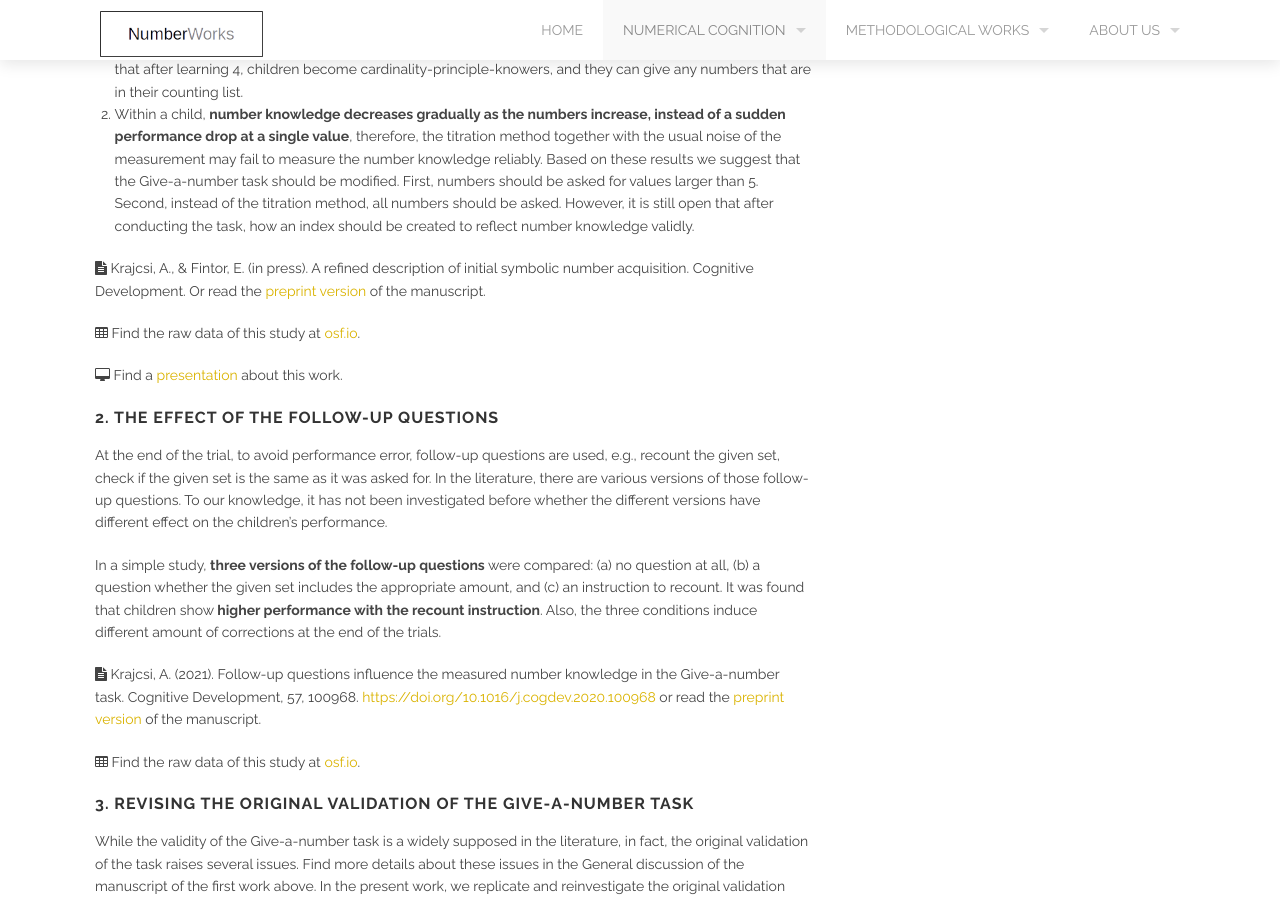
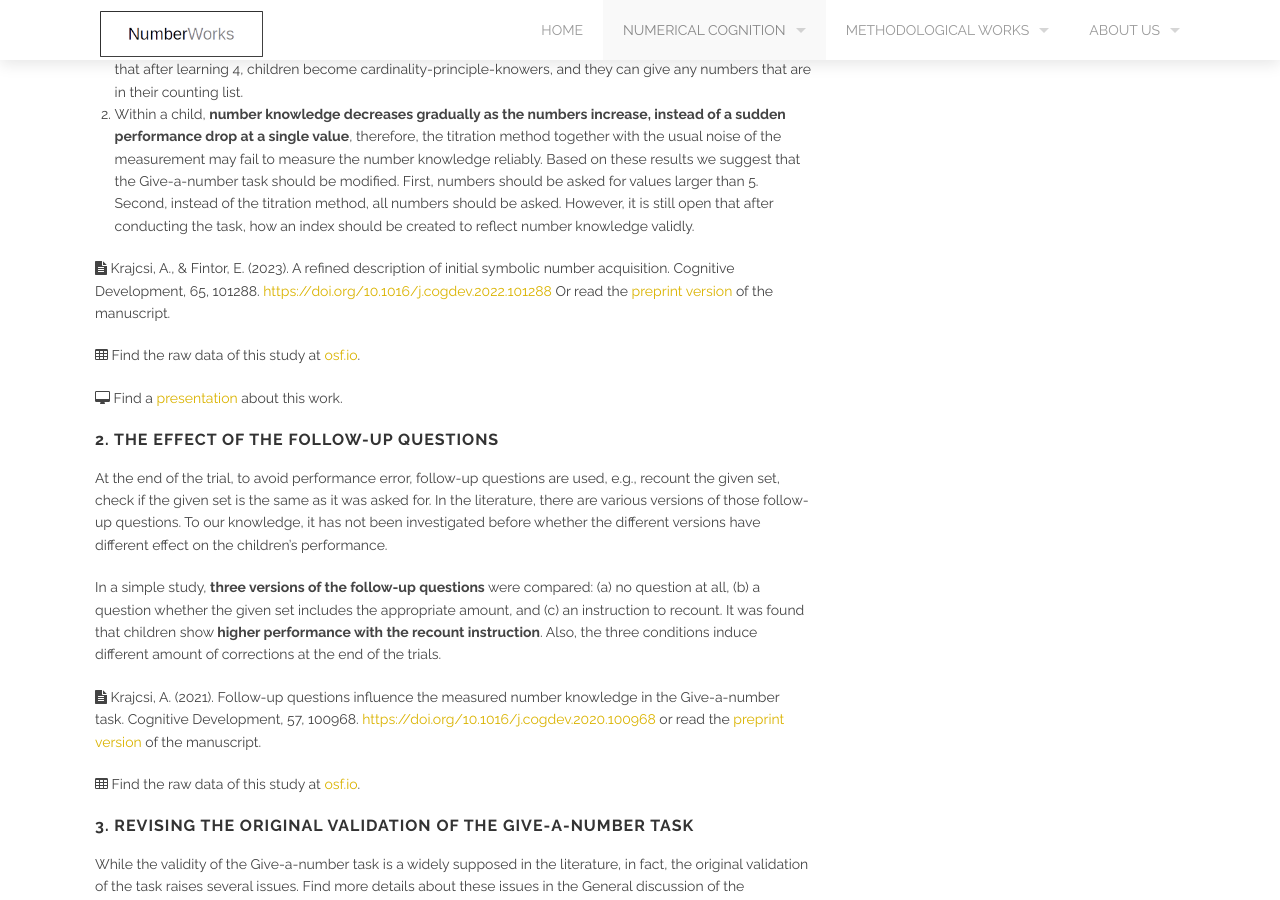
Before and after one commit to theNumberWorks/numberworks_website, a Jekyll site: the page built from the_give_a_number_task_revisited.md, in a window 1280 px wide and 900 px high, scrolled down 1017 px. Built offline with Jekyll 4.4.1, drawn with Linux system fonts in a browser that asks for light colours.

Commit message:
Update the_give_a_number_task_revisited.md

```diff
--- a/the_give_a_number_task_revisited.md
+++ b/the_give_a_number_task_revisited.md
@@ -29,7 +29,7 @@ In the current version of the task, (a) the **numbers are asked up to 5** (becau
 2. Within a child, **number knowledge decreases gradually as the numbers increase, instead of a sudden performance drop at a single value**, therefore, the titration method together with the usual noise of the measurement may fail to measure the number knowledge reliably.
 Based on these results we suggest that the Give-a-number task should be modified. First, numbers should be asked for values larger than 5. Second, instead of the titration method, all numbers should be asked. However, it is still open that after conducting the task, how an index should be created to reflect number knowledge validly.
 
-<i class='fa fa-file-text'></i> Krajcsi, A., & Fintor, E. (in press). A refined description of initial symbolic number acquisition. Cognitive Development. Or read the [preprint version](https://osf.io/2kh9s) of the manuscript.
+<i class='fa fa-file-text'></i> Krajcsi, A., & Fintor, E. (2023). A refined description of initial symbolic number acquisition. Cognitive Development, 65, 101288. [https://doi.org/10.1016/j.cogdev.2022.101288](https://doi.org/10.1016/j.cogdev.2022.101288) Or read the [preprint version](https://osf.io/2kh9s) of the manuscript.
 
 <i class='fa fa-table'></i> Find the raw data of this study at [osf.io](https://osf.io/z28hd/).
 
```
